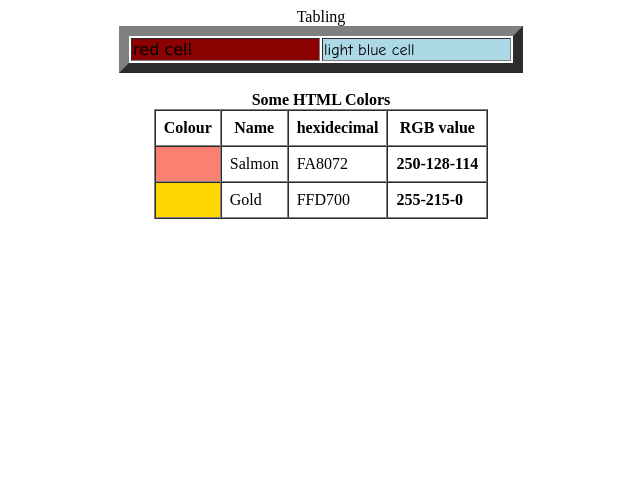
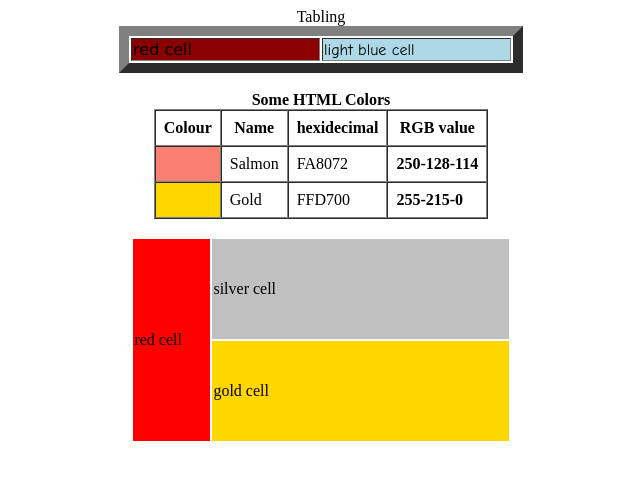
Before and after one commit to joskar162/WEB-DESIGN-DEVELOPMENT-AND-ADMINISTRATION-, a plain HTML site: page HTML TABLES/adv_tab2.html in a window 1280 px wide. Shown: the whole page, without its empty margins (319-959 px from the left). Drawn offline with Linux system fonts and the light colour scheme.

Commit message:
renamed tab_ex2.html to adv_tab1.html

```diff
--- a/HTML TABLES/tab_exl.html
+++ b/HTML TABLES/adv_tab2.html
@@ -46,6 +46,16 @@ solid black;
     </table>
     <br>
 
+    <TABLE style= "width: 30%" align = "center">
+<tr >
+    <td bgcolor = "red" rowspan = 2 width = 75> red cell</td>
+<td bgcolor = "silver" height =100> silver cell</td>
+</tr>
+<tr >
+<td bgcolor = "gold" height =100> gold cell</td>
+</tr>
+</TABLE>
+
 
 </BODY >
 </HTML >
```
Also changed, not shown: HTML TABLES/adv_tab1.html (deleted, +0 -9 lines).
